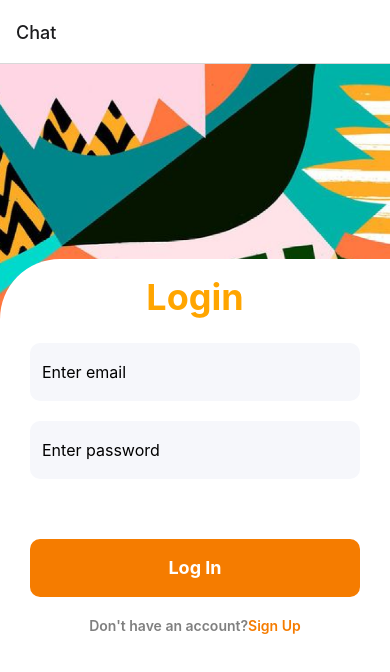
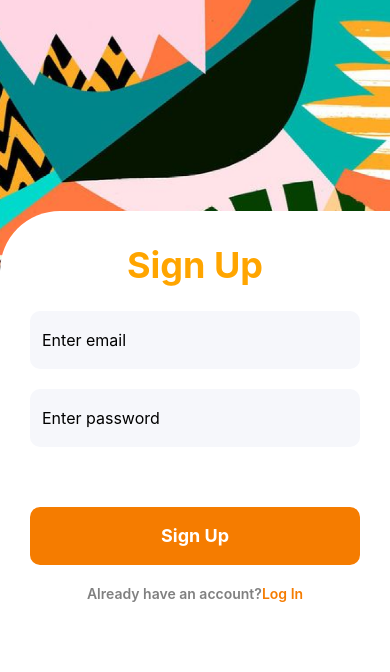
Before and after one commit to Mohit-9440/native-chat, a React Native app: screen /Signup in a window 390 px wide. Shown: the top 672 px of the page. Built offline with nearby package versions, Linux system fonts and the light colour scheme.

Commit message:
sign up screen

```diff
--- a/App.js
+++ b/App.js
@@ -4,13 +4,14 @@
 
 import Chat from "./screens/Chat";
 import Login from "./screens/Login";
+import Signup from "./screens/Signup";
 
 const Stack = createStackNavigator();
 
 function ChatStack () {
   return (
-    <Stack.Navigator>
-      <Stack.Screen name="Chat" component={Login}/>
+    <Stack.Navigator screenOptions={{headerShown : false}}>
+      <Stack.Screen name="Signup" component={Signup} />
     </Stack.Navigator>
   )
 }
--- a/screens/Signup.js
+++ b/screens/Signup.js
@@ -0,0 +1,108 @@
+import React, { useState } from "react";
+import { StyleSheet,Text, View, Button, TextInput, Image,SafeAreaView, TouchableOpacity, StatusBar, Alert} from "react-native";
+import { createUserWithEmailAndPassword } from "firebase/auth";
+import { auth } from "../config/firebase";
+const backImage = require("../assets/backImage.png");
+
+export default function Signup({ navigation}) {
+
+    const [email,setEmail] = useState("");
+    const [password, setPassword] = useState("");
+
+    const onHandleSignup = () => {
+        if (email !== "" && password !== "") {
+            createUserWithEmailAndPassword(auth, email, password)
+                .then(() => console.log("Signup success"))
+                .catch((err) => Alert.alert("Signup error", err.message));
+        }
+    };
+
+    return (
+        <View style={styles.container}>
+            <Image source={backImage} style={styles.backImage}/>
+            <View style={styles.whiteSheet} />
+            <SafeAreaView style={styles.form}>
+                <Text style={styles.title}>Sign Up</Text>
+                <TextInput
+                    style={styles.input}
+                    placeholder="Enter email"
+                    autoCapitalize="none"
+                    keyboardType="email-address"
+                    textContentType="emailAddress"
+                    autoFocus={true}
+                    value={email}
+                    onChangeText={(text) => setEmail(text)}
+                />
+                <TextInput
+                    style={styles.input}
+                    placeholder="Enter password"
+                    autoCapitalize="none"
+                    autoCorrect={false}
+                    secureTextEntry={true}
+                    textContentType="password"
+                    value={password}
+                    onChangeText={(text) => setPassword(text)}
+                />
+                <TouchableOpacity style={styles.button} onPress={onHandleSignup}>
+                    <Text style={{fontWeight: 'bold', color: '#fff', fontSize: 18}}>Sign Up</Text>
+                </TouchableOpacity>
+                <View style={{marginTop: 20, flexDirection: 'row', alignItems: 'center', alignSelf: 'center'}}>
+                    <Text style={{color: 'gray', fontWeight: '600', fontSize: 14}}>Already have an account?</Text>
+                    <TouchableOpacity onPress={() => navigation.navigate("Login")}>
+                        <Text style={{color: '#f57c00', fontWeight: '600', fontSize: 14}}>Log In</Text>
+                    </TouchableOpacity>
+                </View>
+            </SafeAreaView>
+        </View>
+    )
+}
+
+const styles = StyleSheet.create({
+    container: {
+      flex: 1,
+      backgroundColor: "#fff",
+    },
+    title: {
+      fontSize: 36,
+      fontWeight: 'bold',
+      color: "orange",
+      alignSelf: "center",
+      paddingBottom: 24,
+    },
+    input: {
+      backgroundColor: "#F6F7FB",
+      height: 58,
+      marginBottom: 20,
+      fontSize: 16,
+      borderRadius: 10,
+      padding: 12,
+    },
+    backImage: {
+      width: "100%",
+      height: 340,
+      position: "absolute",
+      top: 0,
+      resizeMode: 'cover',
+    },
+    whiteSheet: {
+      width: '100%',
+      height: '75%',
+      position: "absolute",
+      bottom: 0,
+      backgroundColor: '#fff',
+      borderTopLeftRadius: 60,
+    },
+    form: {
+      flex: 1,
+      justifyContent: 'center',
+      marginHorizontal: 30,
+    },
+    button: {
+      backgroundColor: '#f57c00',
+      height: 58,
+      borderRadius: 10,
+      justifyContent: 'center',
+      alignItems: 'center',
+      marginTop: 40,
+    },
+  });
```
